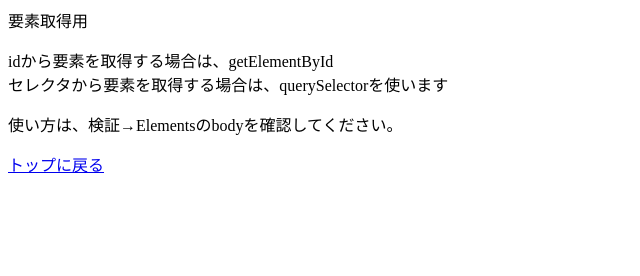
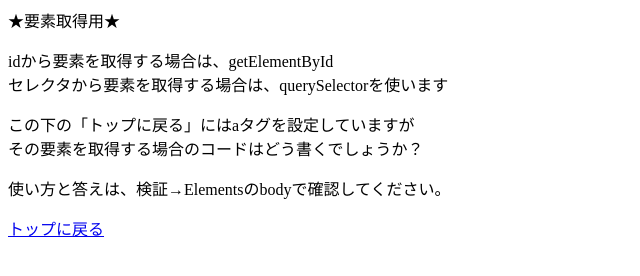
Before and after one commit to takanobu68/practiceCode, a plain HTML site: page practice001.html in a window 1280 px wide. Shown: the whole page, without its empty margins (0-640 px from the left). Drawn offline with Linux system fonts and the light colour scheme.

Commit message:
問題要素の追加

```diff
--- a/practice001.html
+++ b/practice001.html
@@ -8,23 +8,32 @@
 </head>
 
 <body>
-	<div id="test">要素取得用</div>
+	<div id="test">★要素取得用★</div>
 
 	<p>idから要素を取得する場合は、getElementById<br>
 		セレクタから要素を取得する場合は、querySelectorを使います</p>
+	<p>この下の「トップに戻る」にはaタグを設定していますが<br>
+		その要素を取得する場合のコードはどう書くでしょうか？</p>
 
-	<p>使い方は、検証→Elementsのbodyを確認してください。</p>
+	<p>使い方と答えは、検証→Elementsのbodyで確認してください。
+
+	</p>
 
 	<a href="index.html">トップに戻る</a>
 	<script>
 		// idから要素を取得する方法
 		let id = document.getElementById('test');
+
 		// セレクタから要素を取得する方法
 		let selector = document.querySelector('#test');
 
-		//結果は同じ
+		// aタグから要素を取得する方法
+		let a = document.querySelector('a');
+
+		//結果
 		console.log(id);
 		console.log(selector);
+		console.log(a)
 	</script>
 </body>
 
```
